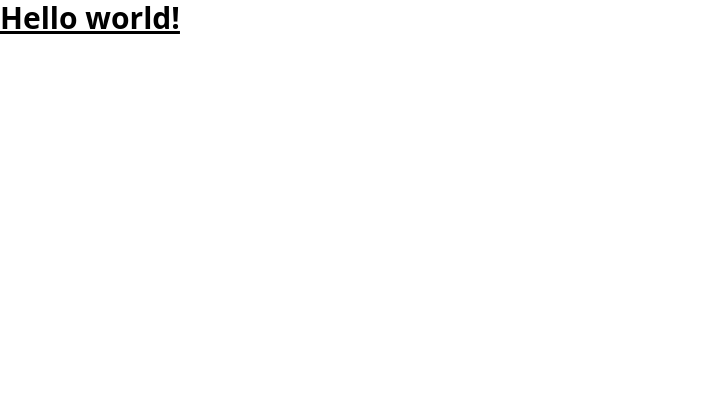
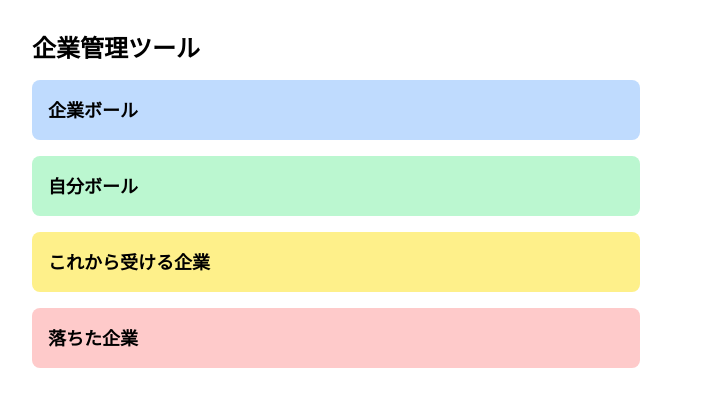
Before and after one commit to Yoshiyuki-Sato-1027/jobchangetool, a Next.js app: page / in a window 1280 px wide. Shown: the top 406 px of the page, without its empty margins (0-703 px from the left). Built offline with nearby package versions, Linux system fonts and the light colour scheme.

Commit message:
Create Temporary DashBoard

```diff
--- /dev/null
+++ b/components/DashBoard.tsx
@@ -0,0 +1,29 @@
+import React from "react";
+
+function CompanyManagementTool() {
+  return (
+    <div className="p-8">
+      <h1 className="text-2xl font-bold mb-4">企業管理ツール</h1>
+      <div className="flex flex-wrap gap-4">
+        <div className="bg-blue-200 p-4 rounded-lg w-1/2">
+          <h2 className="text-lg font-semibold">企業ボール</h2>
+          {/* 企業ボールの内容をここに表示 */}
+        </div>
+        <div className="bg-green-200 p-4 rounded-lg w-1/2">
+          <h2 className="text-lg font-semibold">自分ボール</h2>
+          {/* 自分ボールの内容をここに表示 */}
+        </div>
+        <div className="bg-yellow-200 p-4 rounded-lg w-1/2">
+          <h2 className="text-lg font-semibold">これから受ける企業</h2>
+          {/* これから受ける企業の内容をここに表示 */}
+        </div>
+        <div className="bg-red-200 p-4 rounded-lg w-1/2">
+          <h2 className="text-lg font-semibold">落ちた企業</h2>
+          {/* 落ちた企業の内容をここに表示 */}
+        </div>
+      </div>
+    </div>
+  );
+}
+
+export default CompanyManagementTool;
--- a/pages/index.tsx
+++ b/pages/index.tsx
@@ -1,13 +1,10 @@
 import type { NextPage } from 'next'
-import Head from 'next/head'
-import Image from 'next/image'
-import styles from '../styles/Home.module.css'
+import CompanyManagementTool from '../components/DashBoard'
+
 
 const Home: NextPage = () => {
   return (
-    <h1 className="text-3xl font-bold underline">
-      Hello world!
-    </h1>
+   <CompanyManagementTool/>
   )
 }
 
```
